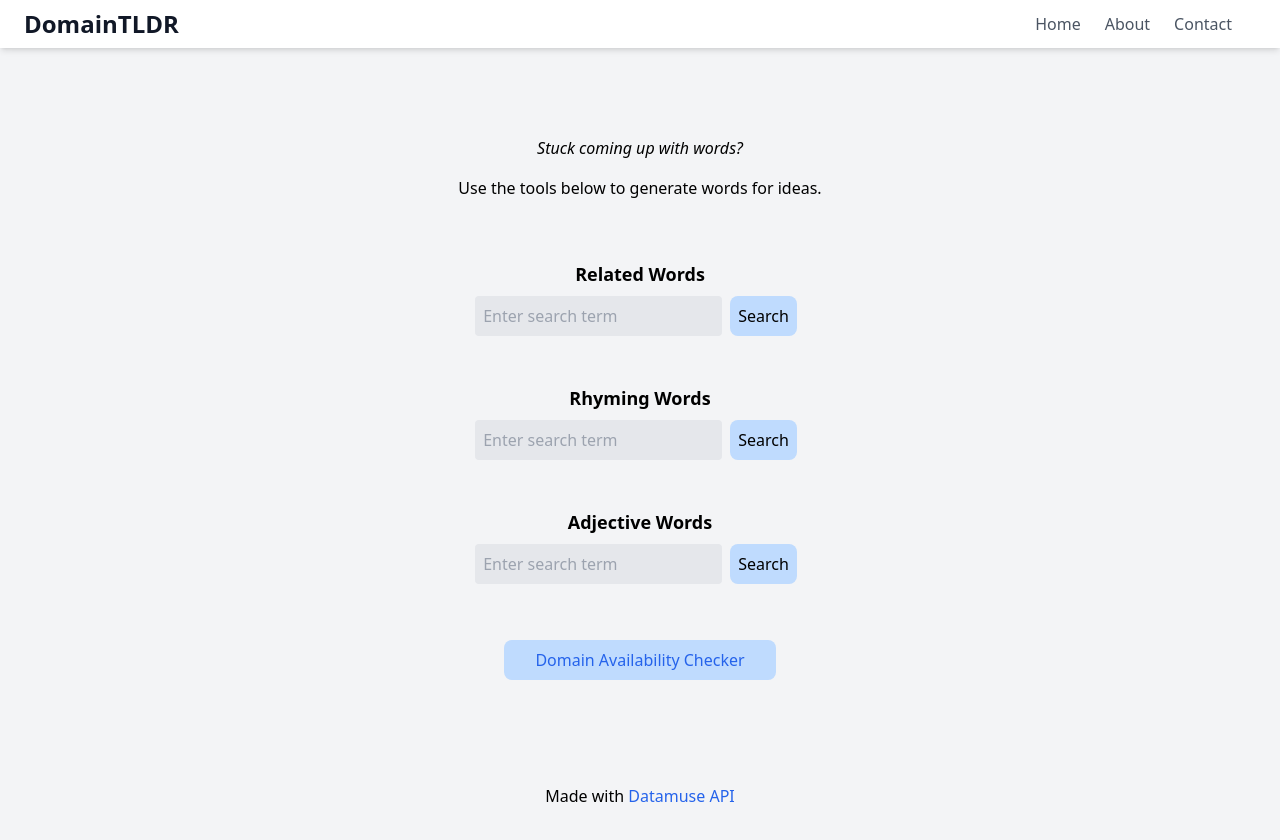
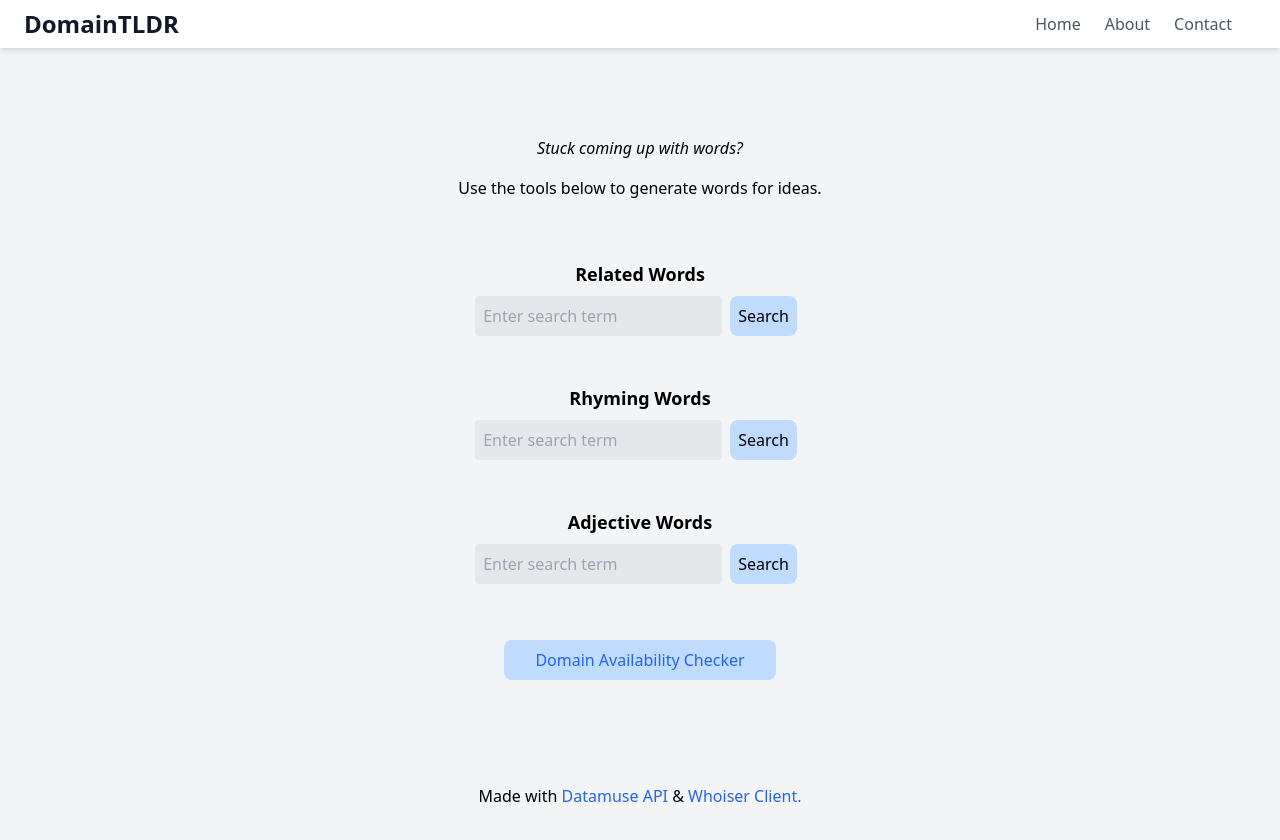
Before and after one commit to tpcav/domain-tldr, a Next.js app: page / in a window 1280 px wide. Shown: the top 840 px of the page. Built offline with nearby package versions, Linux system fonts and the light colour scheme.

Commit message:
test fix

```diff
--- a/pages/index.tsx
+++ b/pages/index.tsx
@@ -177,7 +177,9 @@ import Nav from '../dashboard/Nav';
       </div>
 
       <footer className='text-center mt-24'>Made with
-        <Link href='https://www.datamuse.com/api/' className='font-medium text-blue-600 dark:text-blue-500 hover:underline'> Datamuse API</Link>
+        <Link href='https://www.datamuse.com/api/' className='font-medium text-blue-600 dark:text-blue-500 hover:underline'> Datamuse API </Link>
+        &
+        <Link href='https://github.com/LayeredStudio/whoiser' className='font-medium text-blue-600 dark:text-blue-500 hover:underline'> Whoiser Client.</Link>
       </footer>
     </div>
   );
```
